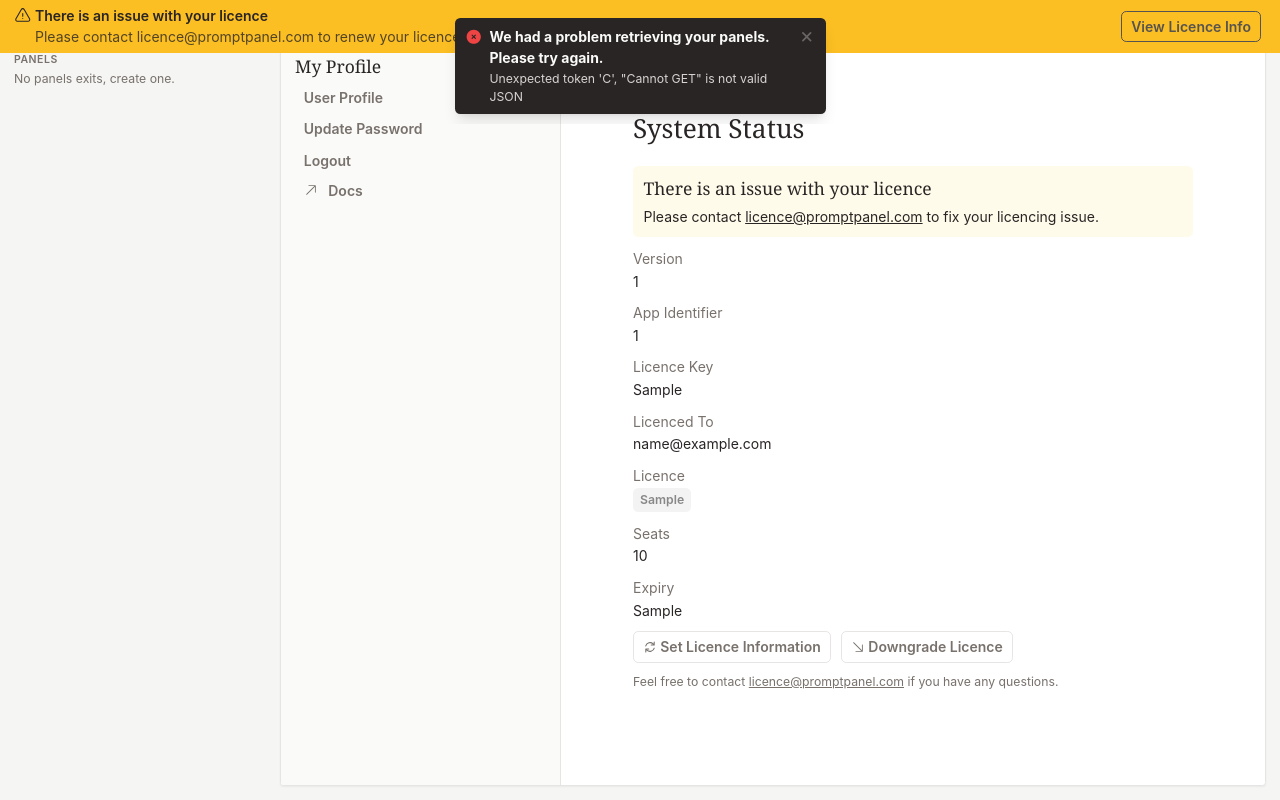
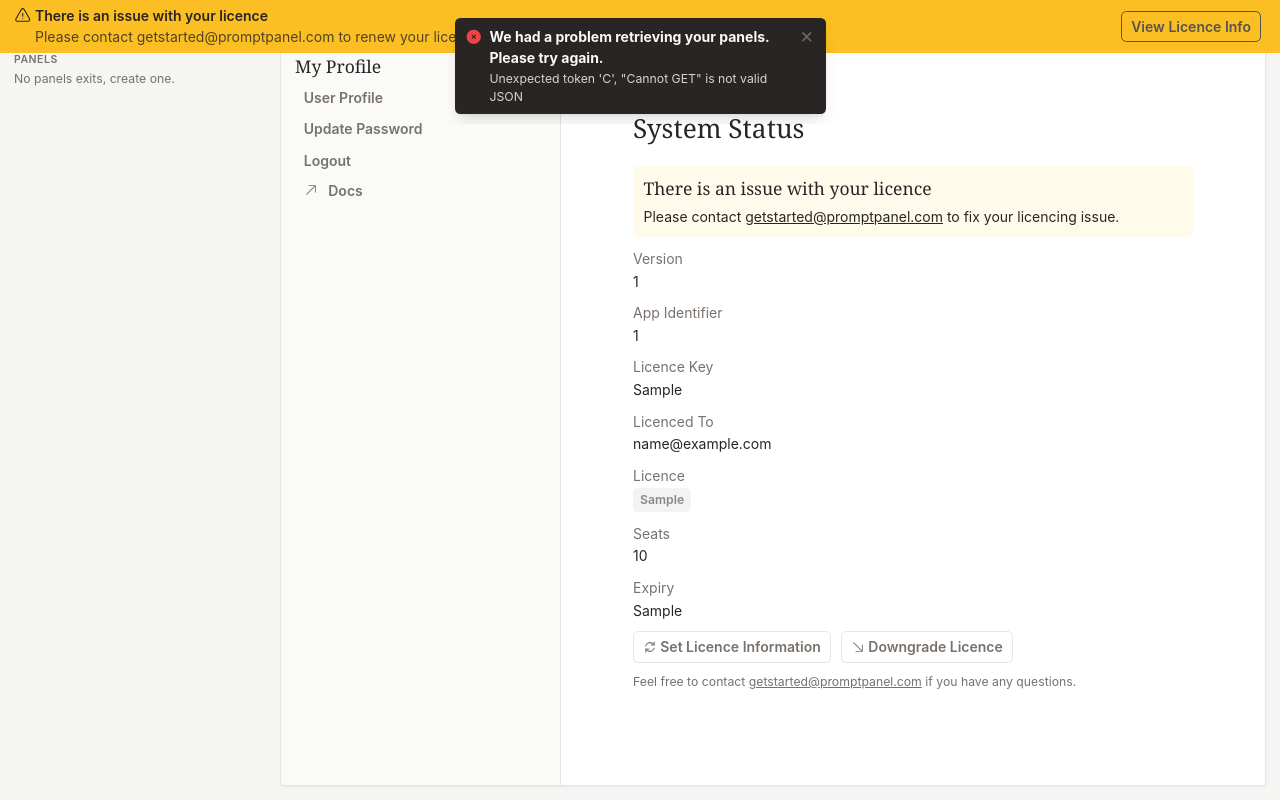
Before and after one commit to promptpanel/promptpanel, a Python web app: template user/templates/system.html in a window 1280 px wide. Run offline with Jinja, Linux system fonts and the light colour scheme; the template is opened without the code that fills it: most values are stand-ins (such as "Sample title", 1, 10 or a date in 2020).

Commit message:
Switch licence to getstarted email inbox

```diff
--- a/static/promptpanel/stores/system.js
+++ b/static/promptpanel/stores/system.js
@@ -33,7 +33,7 @@
           } else {
             failToast = {
               type: "error",
-              header: "We had a problem activating your trial licence. Please contact licence@promptpanel.com",
+              header: "We had a problem activating your trial licence. Please contact getstarted@promptpanel.com",
               message: data.message,
             };
             Alpine.store("toastStore").addToast(failToast);
@@ -42,7 +42,7 @@
         .catch((error) => {
           failToast = {
             type: "error",
-            header: "We had a problem activating your trial licence. Please contact licence@promptpanel.com",
+            header: "We had a problem activating your trial licence. Please contact getstarted@promptpanel.com",
             message: error.message,
           };
           Alpine.store("toastStore").addToast(failToast);
@@ -78,7 +78,7 @@
           } else {
             failToast = {
               type: "error",
-              header: "We had a problem updating your licence. Please contact licence@promptpanel.com",
+              header: "We had a problem updating your licence. Please contact getstarted@promptpanel.com",
               message: data.message,
             };
             Alpine.store("toastStore").addToast(failToast);
@@ -87,7 +87,7 @@
         .catch((error) => {
           failToast = {
             type: "error",
-            header: "We had a problem updating your licence. Please contact licence@promptpanel.com",
+            header: "We had a problem updating your licence. Please contact getstarted@promptpanel.com",
             message: error.message,
           };
           Alpine.store("toastStore").addToast(failToast);
@@ -122,7 +122,7 @@
           } else {
             failToast = {
               type: "error",
-              header: "We had a problem downgraded your licence. Please contact licence@promptpanel.com",
+              header: "We had a problem downgraded your licence. Please contact getstarted@promptpanel.com",
               message: data.message,
             };
             Alpine.store("toastStore").addToast(failToast);
@@ -131,7 +131,7 @@
         .catch((error) => {
           failToast = {
             type: "error",
-            header: "We had a problem downgraded your licence. Please contact licence@promptpanel.com",
+            header: "We had a problem downgraded your licence. Please contact getstarted@promptpanel.com",
             message: error.message,
           };
           Alpine.store("toastStore").addToast(failToast);
--- a/template/components/warning_header.html
+++ b/template/components/warning_header.html
@@ -6,7 +6,7 @@
       <svg class="mr-1 mt-0.5 w-5 h-5" stroke="currentColor" fill="none" stroke-width="1.5" viewBox="0 0 24 24" aria-hidden="true" height="1em" width="1em" xmlns="http://www.w3.org/2000/svg"><path stroke-linecap="round" stroke-linejoin="round" d="M12 9v3.75m-9.303 3.376c-.866 1.5.217 3.374 1.948 3.374h14.71c1.73 0 2.813-1.874 1.948-3.374L13.949 3.378c-.866-1.5-3.032-1.5-3.898 0L2.697 16.126zM12 15.75h.007v.008H12v-.008z"></path></svg>
       <div>
         <p class="font-semibold">There is an issue with your licence</p>
-        <p class="opacity-80">Please contact licence@promptpanel.com to renew your licence.</p>
+        <p class="opacity-80">Please contact getstarted@promptpanel.com to renew your licence.</p>
       </div>
       <a href="/system/" class="ml-auto mt-1.5 mr-1.5 flex items-center justify-center font-semibold px-2.5 h-9 rounded-md transition duration-500 border text-stone-600 border-stone-600 hover:bg-stone-600/10"> View Licence Info </a>
     </div>
@@ -17,7 +17,7 @@
       <svg class="mr-1 mt-0.5 w-5 h-5" stroke="currentColor" fill="currentColor" stroke-width="0" viewBox="0 0 24 24" aria-hidden="true" height="1em" width="1em" xmlns="http://www.w3.org/2000/svg"><path fill-rule="evenodd" d="M12 2.25c-5.385 0-9.75 4.365-9.75 9.75s4.365 9.75 9.75 9.75 9.75-4.365 9.75-9.75S17.385 2.25 12 2.25zm-1.72 6.97a.75.75 0 10-1.06 1.06L10.94 12l-1.72 1.72a.75.75 0 101.06 1.06L12 13.06l1.72 1.72a.75.75 0 101.06-1.06L13.06 12l1.72-1.72a.75.75 0 10-1.06-1.06L12 10.94l-1.72-1.72z" clip-rule="evenodd"></path></svg>
       <div>
         <p class="font-semibold">Your licence has expired</p>
-        <p class="opacity-80">Please contact licence@promptpanel.com to fix your licence.</p>
+        <p class="opacity-80">Please contact getstarted@promptpanel.com to fix your licence.</p>
       </div>
       <a href="/system/" class="ml-auto mt-1.5 mr-1.5 flex items-center justify-center font-semibold px-2.5 h-9 rounded-md transition duration-500 border text-stone-200 border-stone-200 hover:bg-stone-200/20"> View Licence Info </a>
     </div>
--- a/user/templates/system.html
+++ b/user/templates/system.html
@@ -56,14 +56,14 @@
       <div x-show="$store.active.licence_state == 'deactivated'" class="flex items-center p-3 mb-3 bg-rose-50 rounded-md">
         <div>
           <h2 class="mb-1.5 text-xl font-serif">Your licence has expired</h2>
-          <p>Please contact <span class="underline">licence@promptpanel.com</span> to fix your licencing issue.</p>
+          <p>Please contact <span class="underline">getstarted@promptpanel.com</span> to fix your licencing issue.</p>
         </div>
       </div>
 
       <div x-show="$store.active.licence_state == 'warning'" class="flex items-center p-3 mb-3 bg-amber-50 rounded-md">
         <div>
           <h2 class="mb-1.5 text-xl font-serif">There is an issue with your licence</h2>
-          <p>Please contact <span class="underline">licence@promptpanel.com</span> to fix your licencing issue.</p>
+          <p>Please contact <span class="underline">getstarted@promptpanel.com</span> to fix your licencing issue.</p>
         </div>
       </div>
 
@@ -129,7 +129,7 @@
         </button>
       </div>
 
-      <p class="text-sm text-stone-500">Feel free to contact <span class="underline">licence@promptpanel.com</span> if you have any questions.</p>
+      <p class="text-sm text-stone-500">Feel free to contact <span class="underline">getstarted@promptpanel.com</span> if you have any questions.</p>
     </div>
   </div>
 </div>
```
